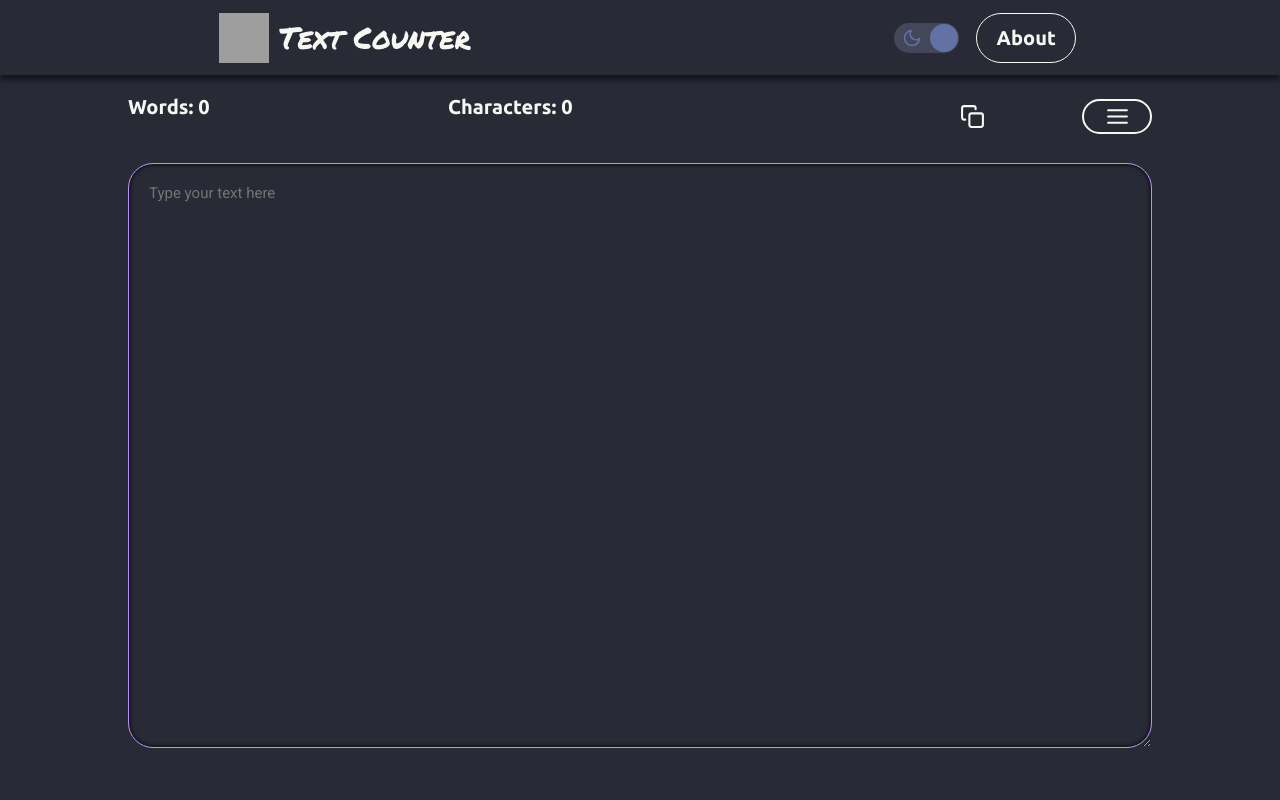
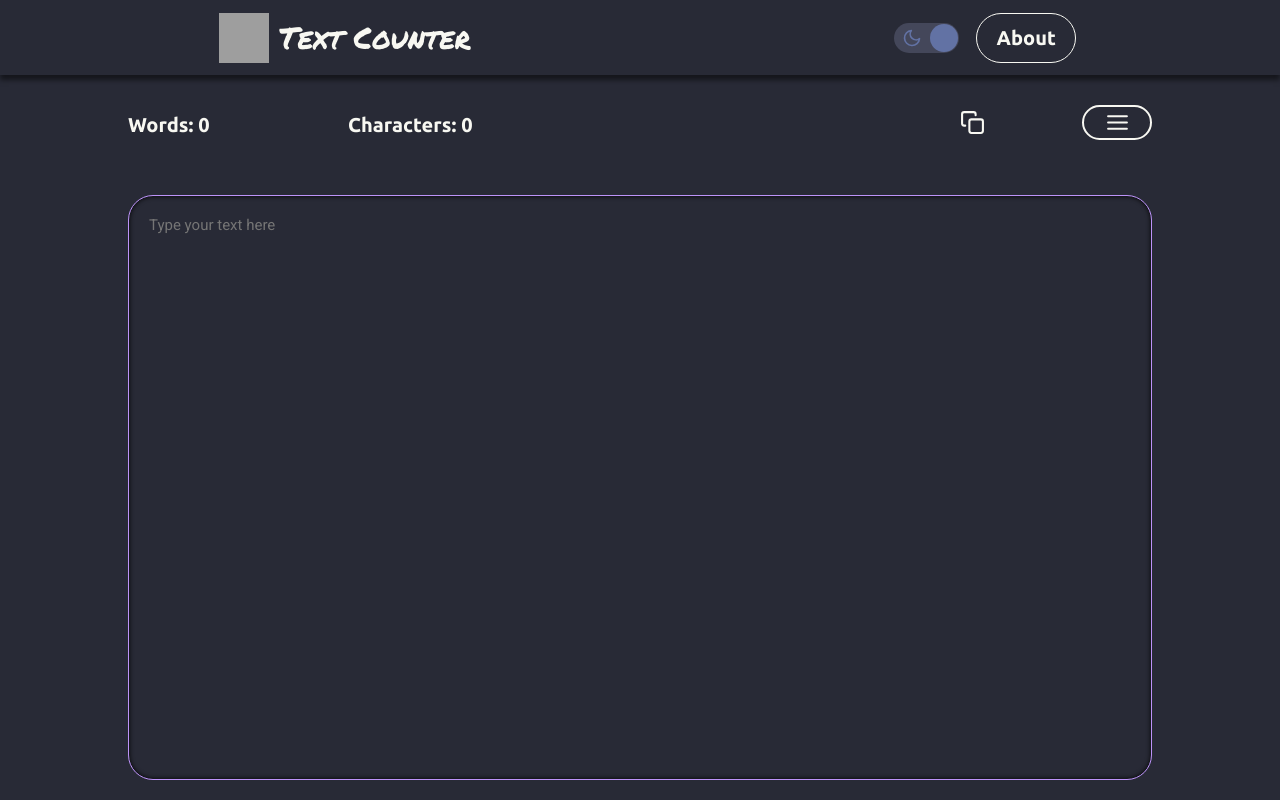
Before and after one commit to iago-mendes/textcounter, a Next.js app: page / in a window 1280 px wide. Built offline with nearby package versions, Linux system fonts and the light colour scheme; grey boxes are pictures that could not be loaded.

Commit message:
improve style in home page

```diff
--- a/src/pages/index.tsx
+++ b/src/pages/index.tsx
@@ -132,7 +132,6 @@
 				value={text}
 				onChange={handleTextChange}
 				name="textarea"
-				className="textarea"
 				placeholder="Type your text here"
 			/>
 		</Container>
--- a/src/styles/global.ts
+++ b/src/styles/global.ts
@@ -21,6 +21,7 @@
 
 	#__next
 	{
-
+		width: 100%;
+		height: 100vh;
 	}
 `
--- a/src/styles/pages/index.ts
+++ b/src/styles/pages/index.ts
@@ -4,10 +4,11 @@
 	display: flex;
 	flex-direction: column;
 	align-items: center;
-	justify-content: center;
+	justify-content: space-between;
 
 	padding: 2rem;
-	gap: 2rem;
+	padding-top: 3rem;
+	height: calc(100vh - 7.5rem);
 
 	.infoButtonsContainer
 	{
@@ -18,17 +19,15 @@
 		flex-direction: row;
 		align-items: center;
 		justify-content: space-between;
-	}
 
 		.info
 		{
 			display: grid;
-		grid-template-rows: 1fr 1fr;
-		grid-template-columns: 1fr 1fr;
-		grid-template-areas:
-			"words characters"
-			"paragraphs letters"
-		;
+			grid-auto-rows: 2.5rem;
+			grid-template-columns: repeat(auto-fill, minmax(20rem, 1fr));
+			grid-gap: 2rem;
+			align-items: center;
+			justify-items: flex-start;
 
 			width: 50vw;
 
@@ -128,8 +127,9 @@
 				}
 			}
 		}
+	}
 
-	.textarea
+	textarea
 	{
 		background-color: ${p => p.theme.colors.primary};
 		border-color: ${p => p.theme.colors.textarea};
@@ -146,6 +146,8 @@
 		color: ${p => p.theme.colors.text};
 		font-family: Roboto;
 		font-size: 1.5rem;
+
+		resize: none;
 
 		:focus
 		{
```
Lines whose indentation alone changed are shown as unchanged.
